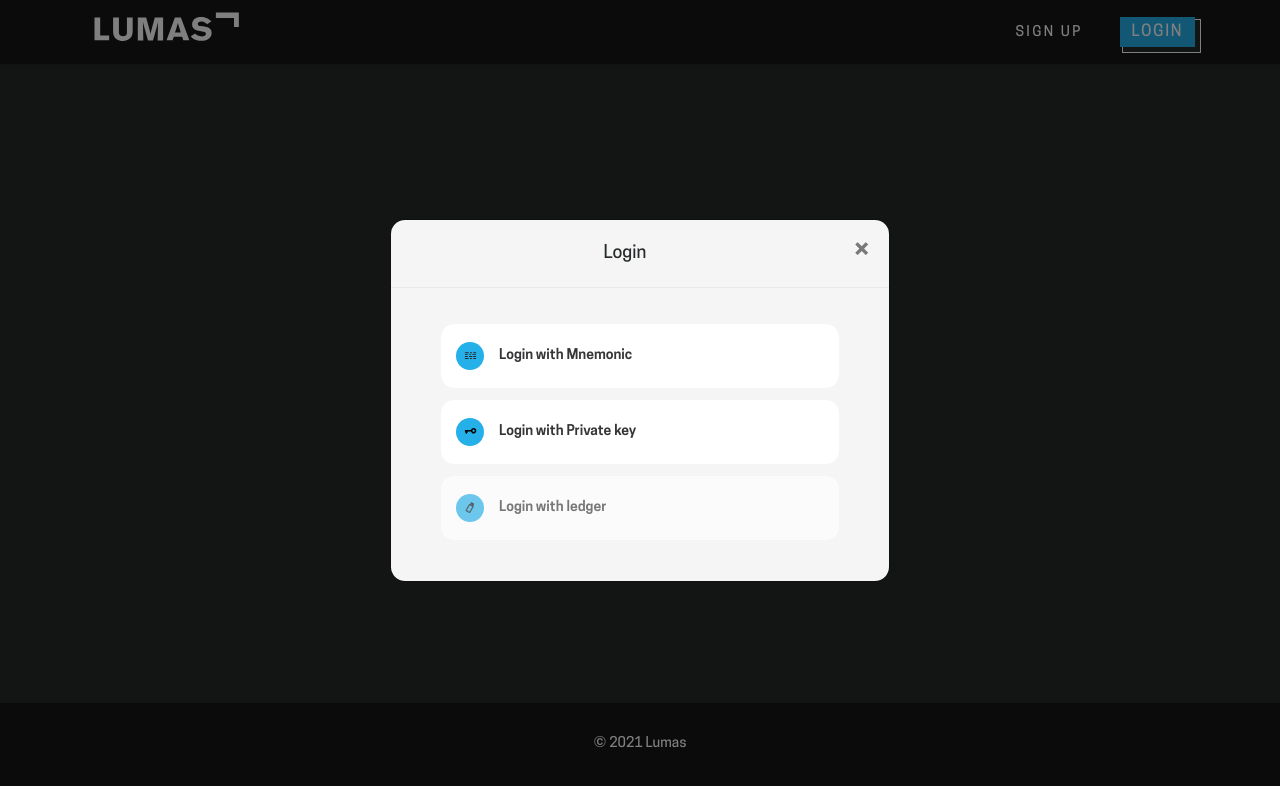
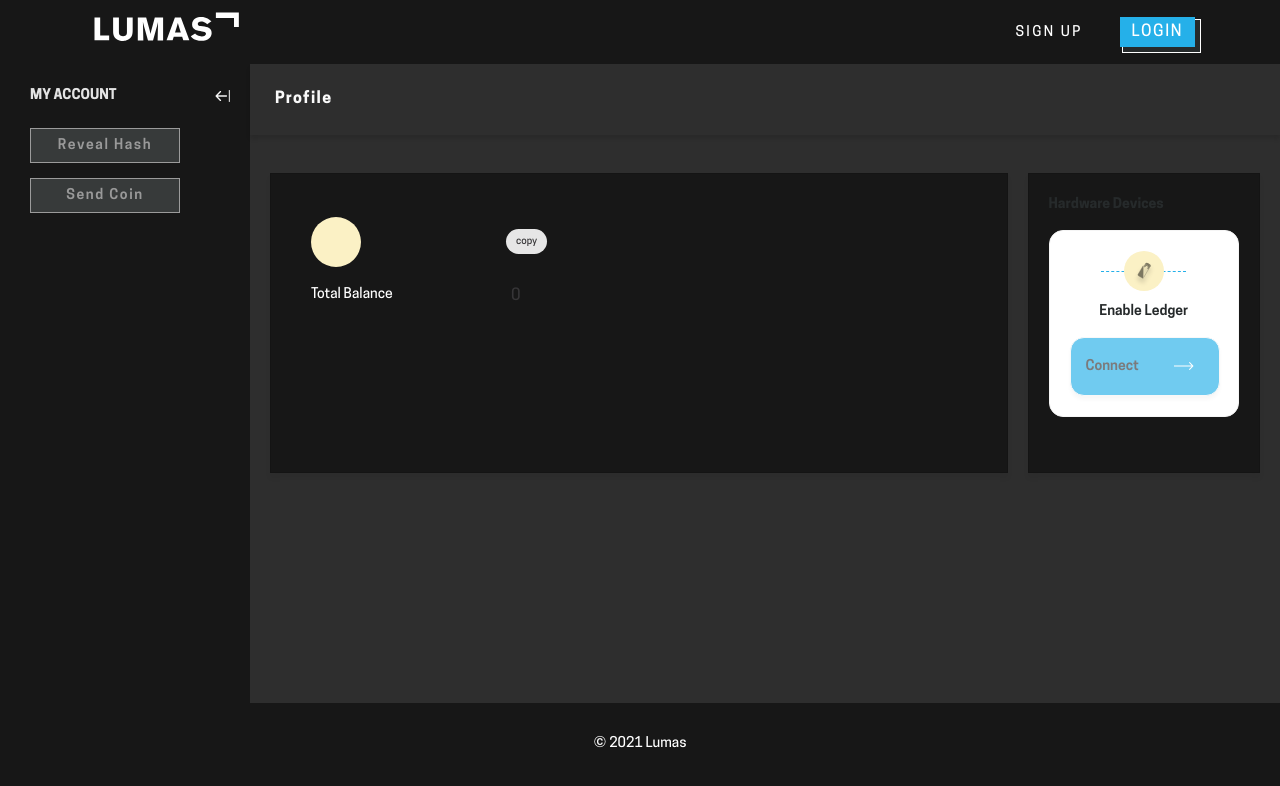
Before and after one commit to AssetMantle/webApp, a React (Create React App) app: page /Profile in a window 1280 px wide. Before the commit this address led to /Login. Shown: the top 786 px of the page. Built offline with nearby package versions, Linux system fonts and the light colour scheme; no server answers; what persistencejs would draw is missing.

Commit message:
removed login popup

```diff
--- a/src/assets/css/styles.css
+++ b/src/assets/css/styles.css
@@ -646,7 +646,6 @@ html, body, #root, .app {
   display: flex;
   margin: 15px 0; }
   .id-section .id-string {
-    color: #fff;
     margin: 0;
     font-weight: 400; }
 
@@ -709,6 +708,8 @@ html, body, #root, .app {
     height: 50px;
     border-radius: 50%;
     background: #FBF1C5; }
+  .profile-section .profile-picture .id-string {
+    color: #fff; }
 .profile-section .ledger-box {
   border: 1px solid;
   box-sizing: border-box;
--- a/src/assets/css/styles.scss
+++ b/src/assets/css/styles.scss
@@ -953,7 +953,6 @@ html, body, #root, .app {
   margin: 15px 0;
 
   .id-string {
-    color: #fff;
     margin: 0;
     font-weight: 400;
   }
@@ -1041,6 +1040,9 @@ html, body, #root, .app {
       height: 50px;
       border-radius: 50%;
       background: #FBF1C5;
+    }
+    .id-string{
+      color: #fff;
     }
   }
 
--- a/src/components/Headers/HeaderBeforeLogin.js
+++ b/src/components/Headers/HeaderBeforeLogin.js
@@ -14,13 +14,13 @@ const HeaderBeforeLogin = () => {
     const handleModelRoute = (route) => {
         history.push(`/${route}`);
     };
-
-    useEffect(() => {
-        const userAddress = localStorage.getItem('address');
-        if (userAddress === null) {
-            history.push('/Login');
-        }
-    }, [])
+    //
+    // useEffect(() => {
+    //     const userAddress = localStorage.getItem('address');
+    //     if (userAddress === null) {
+    //         history.push('/Login');
+    //     }
+    // }, [])
     return (
         <div className="container login-before">
             <Navbar collapseOnSelect expand="lg" bg="dark" variant="dark">
--- a/src/components/darkmode/theme.js
+++ b/src/components/darkmode/theme.js
@@ -45,7 +45,7 @@ export const lightTheme = {
     downloadKeyColor:'000000 !important',
     listContainerButtonbg:'#5a6268',
     listContainerButtonColor: '#fff',
-    mnemonicTextColor:'rgba(255, 255, 255, 0.8)',
+    mnemonicTextColor:'#999999',
     dropDownButtonbg:'transparent !important',
     dropDownButtonColor:'#999999',
     copyResult : '#000',
```
Also changed, not shown: 1 other file (tests, documents, lock files or other folders).
